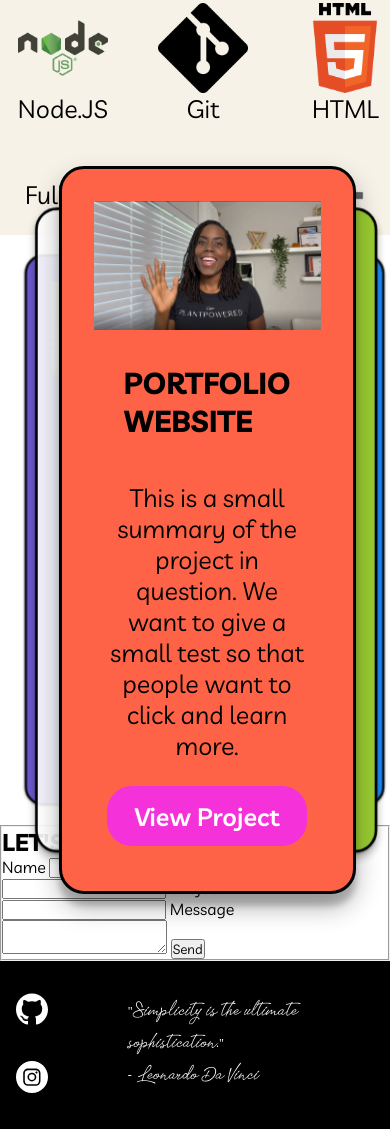
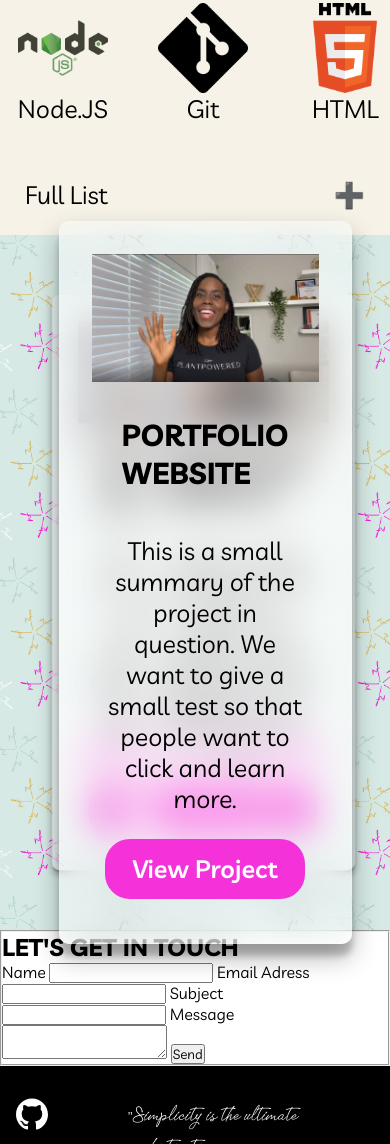
Before and after one commit to FuentesNina/my-portfolio-website, a plain HTML site: page index.html in a window 390 px wide. Shown: the part 2226-3370 px from the top of the page. Drawn offline with Linux system fonts and the light colour scheme.

Commit message:
added background and cards design. removed hover action on mobile.

```diff
--- a/homeSection.css
+++ b/homeSection.css
@@ -61,13 +61,6 @@ span.space {
     animation-delay: 3s;
 }
 
-.intro button:hover {
-    border-color: none;
-    color: white;
-    background-color: var(--pink);
-    animation: none;
-}
-
 div.portrait {
     display: flex;
     align-items: flex-end;
@@ -83,6 +76,15 @@ div.portrait img {
 }
 
 /* Desktop Responsive */
+@media (hover: hover) {
+    .intro button:hover {
+        border-color: none;
+        color: white;
+        background-color: var(--pink);
+        animation: none;
+    }
+}
+
 @media screen and (max-width: 900px) {
     section.home {
         background: linear-gradient(white, var(--dark-blue));
--- a/index.html
+++ b/index.html
@@ -196,50 +196,8 @@
 
 <!-- Section Portfolio -->
 <section class="portfolio" id="portfolio">
-    <!-- <div class="portfolioProjects">
-        <div class="projectCarousel">
-             <div class="projectCard" id="project1">
-                <div class="projectHighlight">
-                    <img src="/MediaFolder/PlaceHolders/video screenshot.png">
-                </div>
-                <div class="projectTitle">
-                    <h2>Portfolio Website</h2>
-                </div>
-                <div class="projectSummary">
-                    <p>This is a small summary of the project in question. We want to give a small test so that people want to click and learn more.</p>
-                </div>
-                <div class="projectLinks">
-                    <button class="projectDetails">View Project</button>
-                </div>
-                <div class="projectDetails">
 
-                </div>
-            </div> -->
-            <!-- <label for="project1" class="projectCard" id="project1">
-                <div class="projectHighlight">
-                    <img src="/MediaFolder/PlaceHolders/video screenshot.png">
-                </div>
-                <div class="projectTitle">
-                    <h2>Portfolio Website</h2>
-                </div>
-                <div class="projectSummary">
-                    <p>This is a small summary of the project in question. We want to give a small test so that people want to click and learn more.</p>
-                </div>
-                <div class="projectLinks">
-                    <button class="projectDetails">View Project</button>
-                </div>
-                <div class="projectDetails">
-
-                </div>
-            </label>
-        </div>
-        <div class="portfolioSlider">
-            <input type="radio" name="slider" id="project1" checked>
-            <input type="radio" name="slider" id="project2" checked>
-            <input type="radio" name="slider" id="project3" checked>
-        </div>
-    </div> -->
-
+    <div class="spacer"> </div>
     <div id="slider">
         <input type="radio" name="slider" id="s1" checked>
         <input type="radio" name="slider" id="s2">
@@ -247,11 +205,6 @@
         <input type="radio" name="slider" id="s4">
         <input type="radio" name="slider" id="s5">
 
-        <!-- <label for="s1" id="slide1">1</label>
-        <label for="s2" id="slide2">2</label>
-        <label for="s3" id="slide3">3</label> -->
-        <!-- <label for="s4" id="slide4">4</label> -->
-        <!-- <label for="s5" id="slide5">5</label> -->
         <label for="s5" class="projectCard" id="slide5">
             <div class="projectHighlight">
                 <img src="/MediaFolder/PlaceHolders/video screenshot.png">
@@ -338,6 +291,7 @@
             </div>
         </label>
     </div>
+    <div class="spacer"></div>
 
     <div class="testimonials">
 
--- a/portfolioSection.css
+++ b/portfolioSection.css
@@ -1,11 +1,14 @@
 section.portfolio {
-    height: calc( 70vh - var(--navHeight));
-    height: 70vh;
+    height: calc( 90vh - var(--navHeight));
     display: flex;
-    /* flex-direction: column; */
     justify-content: center;
     align-items: center;
+    background-image: url(./MediaFolder/backgroundTile.png);
+    background-repeat: repeat;
+    background-size: 20vh;
+    background-attachment: fixed;
 }
+
 
 section.portfolio h2 {
     font-size: var(--h2fontsize);
@@ -37,9 +40,12 @@ section.portfolio p, section.portfolio button {
     flex-direction: column;
     align-items: center;
     padding: 2em;
-    border-style: solid;
-    border-radius: 25px;
-    background-color: rgba(255, 255, 255, 0.913);
+    background: rgba( 255, 255, 255, 0.4 );
+    box-shadow: 0 8px 32px 0 rgba( 31, 38, 135, 0.37 );
+    backdrop-filter: blur( 18.5px );
+    -webkit-backdrop-filter: blur( 18.5px );
+    border-radius: 10px;
+    border: 1px solid rgba( 255, 255, 255, 0.18 );
 }
 
 div.projectHighlight img{
@@ -50,7 +56,6 @@ div.projectHighlight img{
     display: flex;
     flex-direction: column;
     justify-content: center;
-    /* height: 70vh; */
     align-items: center;
 }
 
@@ -58,86 +63,22 @@ div.projectHighlight img{
 
 /* THIS IS FROM YOUTUBE VIDEO */
 
-/* body {
-    margin: 0;
-    background: #EEE;
-    user-select: none;
-    font-family: sans-serif;
-  } */
-
 
   #slider {
-    /* position: relative; */
+    display: inline-block;
     width: 70%;
     height: 100%;
-    max-width: 400px;
+    max-width: 600px;
     display: flex;
     align-items: center;
-    /* margin: 2em auto; */
-    /* margin: auto; */
-    /* font-family: 'Helvetica Neue', sans-serif; */
-    /* perspective: 1400px; */
-    perspective: 200vw;
+    margin-top: var(--navHeight);
+    margin-bottom: var(--navHeight);
+    perspective: 100vw;
     transform-style: preserve-3d;
   }
 
   input[type=radio] {
-    /* position: relative; */
-    /* top: 90%;
-    left: 50%; */
-    /* width: 18px; */
-    /* height: 18px;
-    margin: 0 15px 0 0; */
-    /* opacity: 0.4; */
-    /* transform: translateX(-83px);
-    cursor: pointer; */
     display: none;
-  }
-
-
-  /* input[type=radio]:nth-child(5) { */
-    /* margin-right: 0px; */
-  /* } */
-
-  /* input[type=radio]:checked {
-    /* opacity: 1; */
-  /* }  */
-
-  /* #slider label {
-    /* position: absolute; */
-    /* width: 100%; */
-    /* height: 100%; */
-    /* left: 0;
-    top: 0; */
-    /* color: white; */
-    /* font-size: 70px; */
-    /* font-weight: bold; */
-    /* border-radius: 5px; */
-    /* /* cursor: pointer; */
-    /* display: flex;
-    align-items: center;
-    justify-content: center; */
-    /* transition: transform 400ms ease; */
-  /* } */
-
-  #slide1 {
-    background: tomato;
-  }
-
-  #slide2 {
-    background: yellowgreen;
-  }
-
-  #slide3 {
-    background: dodgerblue;
-  }
-
-  #slide4 {
-    background: slateblue;
-  }
-
-  #slide5 {
-    /* background: white; */
   }
 
 
```
Also changed, not shown: MediaFolder/backgroundTile.png (added), 1 other file.
